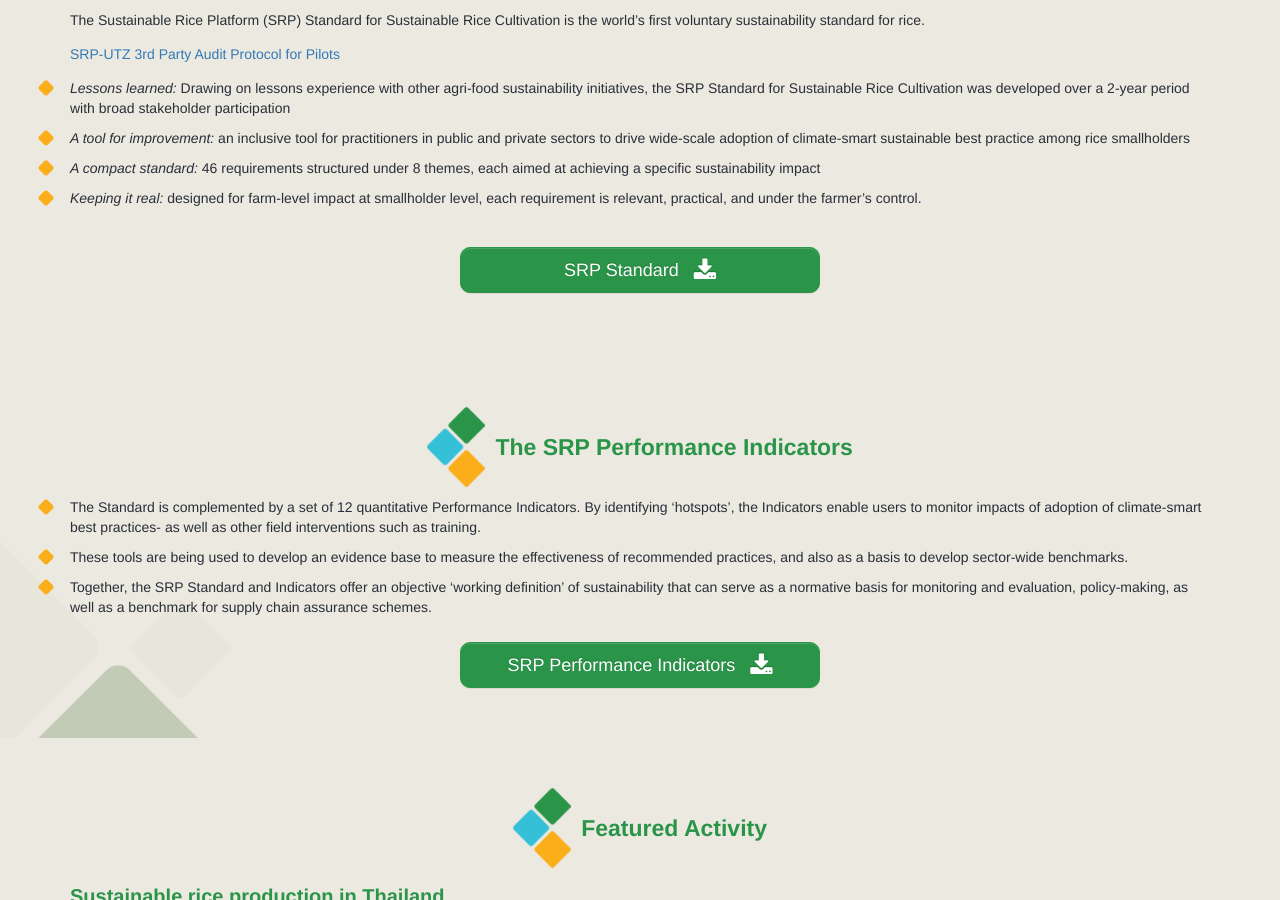
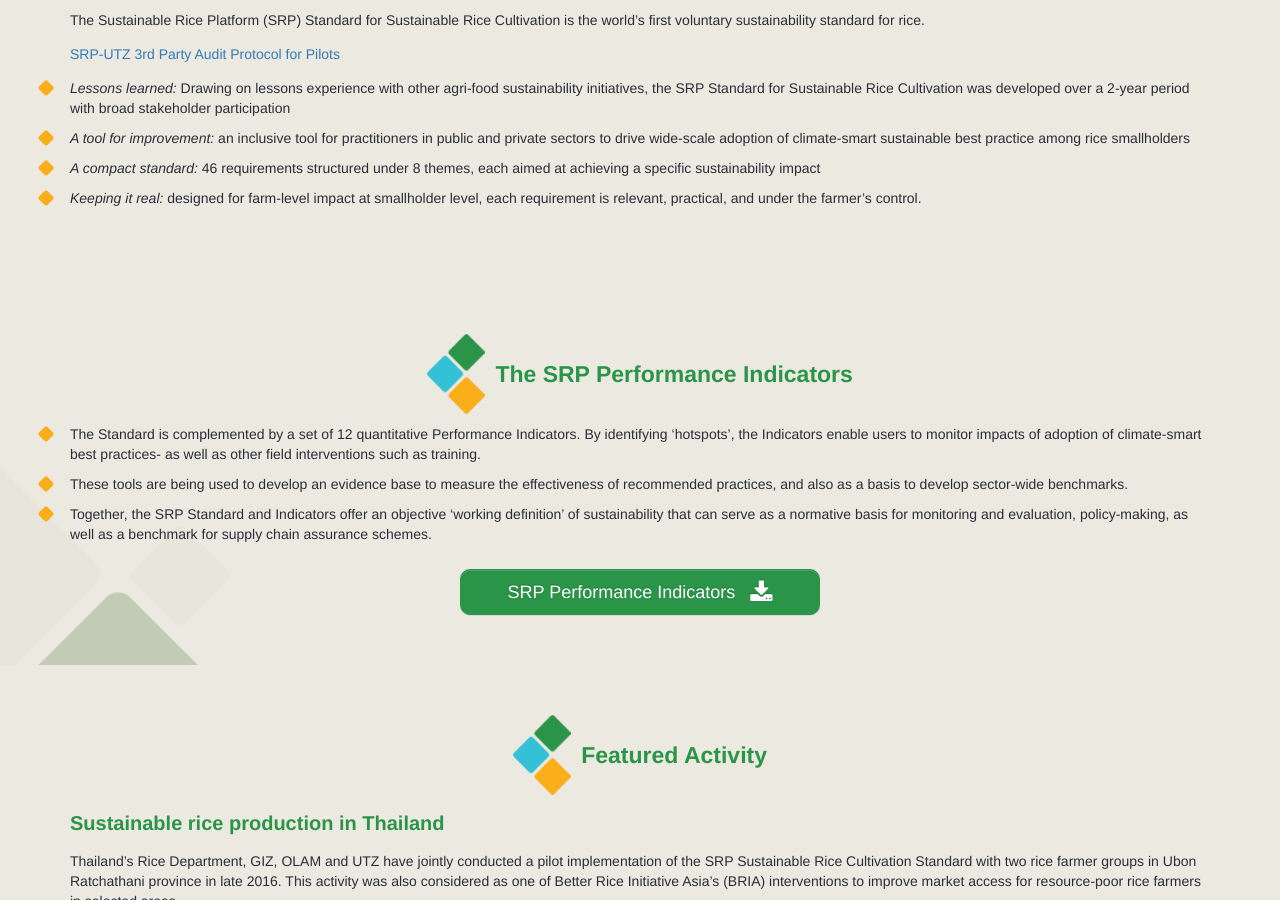
Before and after one commit to sustainablericeplatform/sustainablericeplatform.github.io, a Jekyll site: the page built from Resources/index.html, in a window 1280 px wide and 900 px high, scrolled down 1158 px. Built offline with Jekyll 4.4.1, drawn with Linux system fonts in a browser that asks for light colours.

Commit message:
Update index.html

```diff
--- a/Resources/index.html
+++ b/Resources/index.html
@@ -40,7 +40,7 @@
             </div>
         </div>
         <p>The Sustainable Rice Platform (SRP) Standard for Sustainable Rice Cultivation is the world’s first voluntary sustainability standard for rice.</p>
-       <p><a href="/assets/docs/SRP-UTZ 3rd Party Audit Protocol for Pilots Version 1.5 29March2018.pdf" target="_blank">SRP-UTZ 3rd Party Audit Protocol for Pilots
+       <p><a href="/assets/docs/SRP-UTZ 3rd Party Audit Protocol for Pilots Version 1.5 29March2018.pdf" target="_blank">SRP-UTZ 3rd Party Audit Protocol for Pilots</a></p>
         <ul class="srp-list">
             <li><i class="fa fa-square"></i><em class="blue">Lessons learned:</em> Drawing on lessons experience with other agri-food sustainability initiatives, the SRP Standard for Sustainable Rice Cultivation was developed over a 2-year period with broad stakeholder participation</li>
             <li><i class="fa fa-square"></i><em class="blue">A tool for improvement:</em> an inclusive tool for practitioners in public and private sectors to drive wide-scale adoption of climate-smart sustainable best practice among rice smallholders</li>
@@ -49,7 +49,6 @@
                 </ul>
                     <div class="row margin top">
             <div class="col-md-4 col-md-offset-4 col-sm-6 col-sm-offset-3">
-               <p><a href="/assets/docs/SRP Standard for Sustainable Rice Cultivation v 1.0.pdf" target="_blank" class="btn btn-primary btn-lg btn-block">SRP Standard <i class="fa fa-download fa-lg" style="margin-left: 10px"></i></a></p>
             </div>
         </div>
     </div>
```
